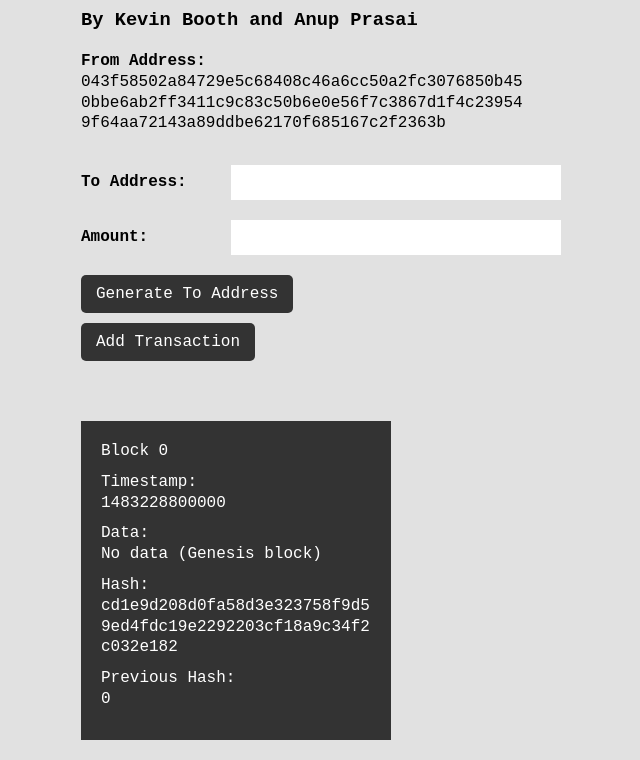
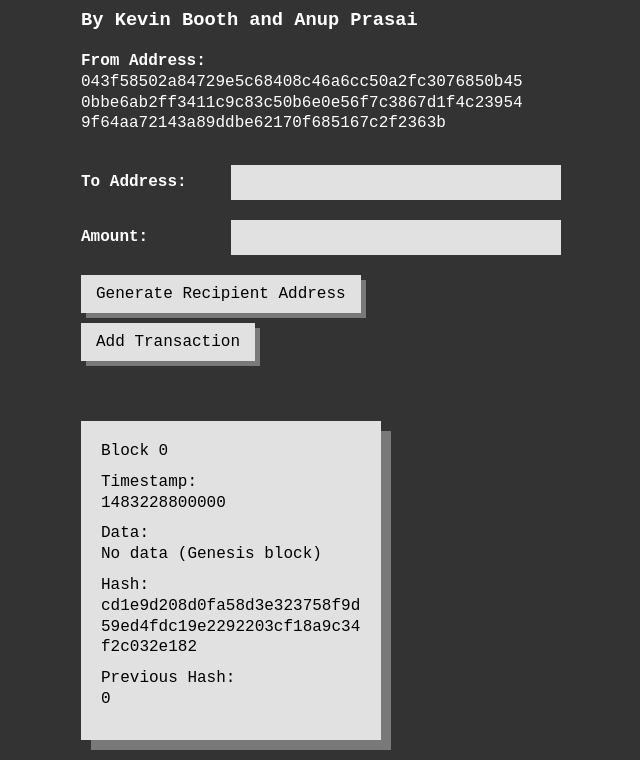
Before and after one commit to kevinbooth/blockchain, a website: page dist/blockchain.html in a window 1280 px wide. Shown: the part 105-865 px from the top of the page, without its empty margins (59-699 px from the left). Drawn offline with Linux system fonts and the light colour scheme.

Commit message:
Update ui design and colors

```diff
--- a/static/styles.css
+++ b/static/styles.css
@@ -5,7 +5,9 @@ html {
 }
 
 body {
-    background-color: #e1e1e1;
+    background-color: #333333;
+    /*background-color: #e1e1e1;*/
+    color: white;
     font-family: monospace, sans-serif;
     font-size: 1.6rem;
     line-height: 1.3;
@@ -48,7 +50,7 @@ input, button {
 }
 
 input {
-    background-color: white;
+    background-color: #e1e1e1;
     font-family: monospace, sans-serif;
     padding: 1rem 1.5rem;
     margin-bottom: 2rem;
@@ -57,18 +59,17 @@ input {
 }
 
 button {
-    background-color: #333333;
-    color: white;
+    background-color: #e1e1e1;
+    box-shadow: 5px 5px 0 #797979;
+    color: black;
     font-family: monospace, sans-serif;
     font-size: 1.6rem;
-    border-radius: .5rem;
     margin-bottom: 1rem;
     padding: 1rem 1.5rem;
 }
 
 button:hover {
     background-color: white;
-    color: #333333;
 }
 
 
@@ -76,17 +77,19 @@ button:hover {
 .chain {
     display: flex;
     flex-wrap: wrap;
+    margin-bottom: 10rem;
 }
 
 .block {
-    background-color: #333333;
+    background-color: #e1e1e1;
     box-sizing: border-box;
-    color: white;
+    box-shadow: 10px 10px 0 #797979;
+    color: black;
     display: inline-block;
     padding: 2rem;
-    width: 31%;
-    margin-right: 1%;
-    margin-bottom: 1%;
+    width: 30%;
+    margin-right: 2%;
+    margin-bottom: 2%;
 }
 
 .attribute {
```
Also changed, not shown: dist/blockchain.html.
